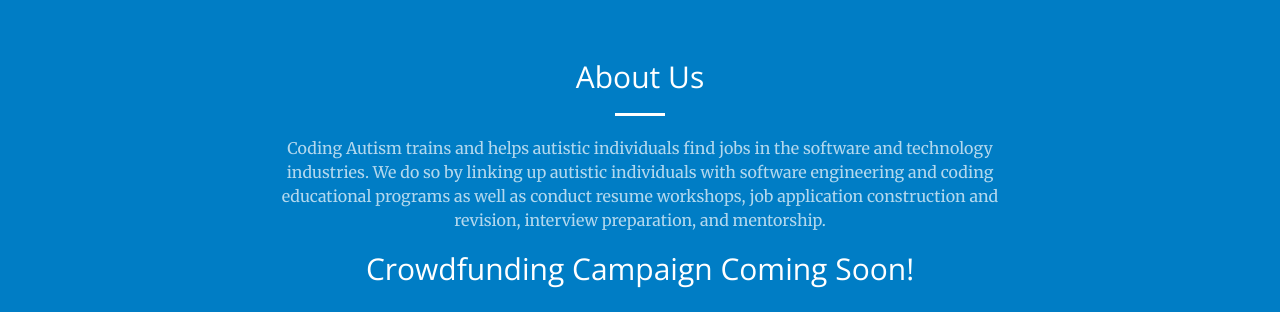
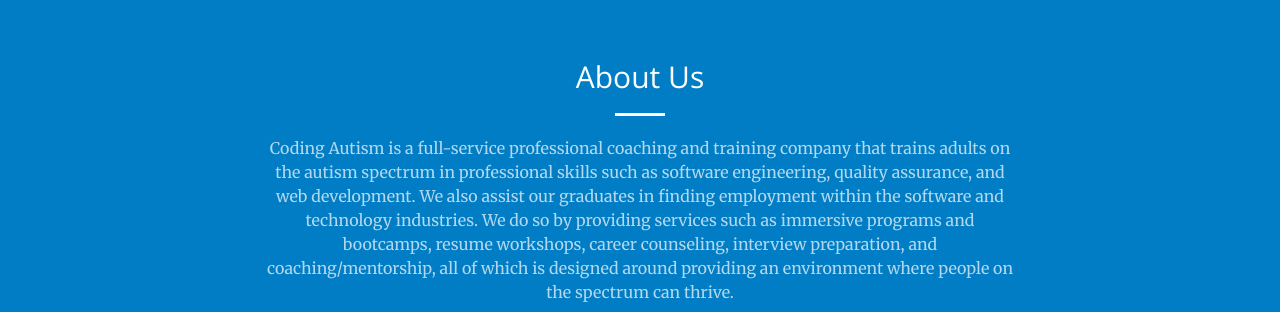
Before and after one commit to austen-weinhart/austen-weinhart.github.io, a website: page index.html in a window 1280 px wide. Shown: the part 840-1152 px from the top of the page. Drawn offline with nearby package versions, Linux system fonts and the light colour scheme.

Commit message:
Updated mission statement

```diff
--- a/index.html
+++ b/index.html
@@ -96,7 +96,7 @@
                 <div class="col-lg-8 col-lg-offset-2 text-center">
                     <h2 class="section-heading">About Us</h2>
                     <hr class="light">
-                    <p class="text-faded">Coding Autism trains and helps autistic individuals find jobs in the software and technology industries. We do so by linking up autistic individuals with software engineering and coding educational programs as well as conduct resume workshops, job application construction and revision, interview preparation, and mentorship.</p>
+                    <p class="text-faded">Coding Autism is a full-service professional coaching and training company that trains adults on the autism spectrum in professional skills such as software engineering, quality assurance, and web development. We also assist our graduates in finding employment within the software and technology industries. We do so by providing services such as immersive programs and bootcamps, resume workshops, career counseling, interview preparation, and coaching/mentorship, all of which is designed around providing an environment where people on the spectrum can thrive.</p>
                     <h2>Crowdfunding Campaign Coming Soon!</h2>
                     <br />
                     <a href="#services" class="page-scroll btn btn-default btn-xl sr-button">Find Out More</a>
```
